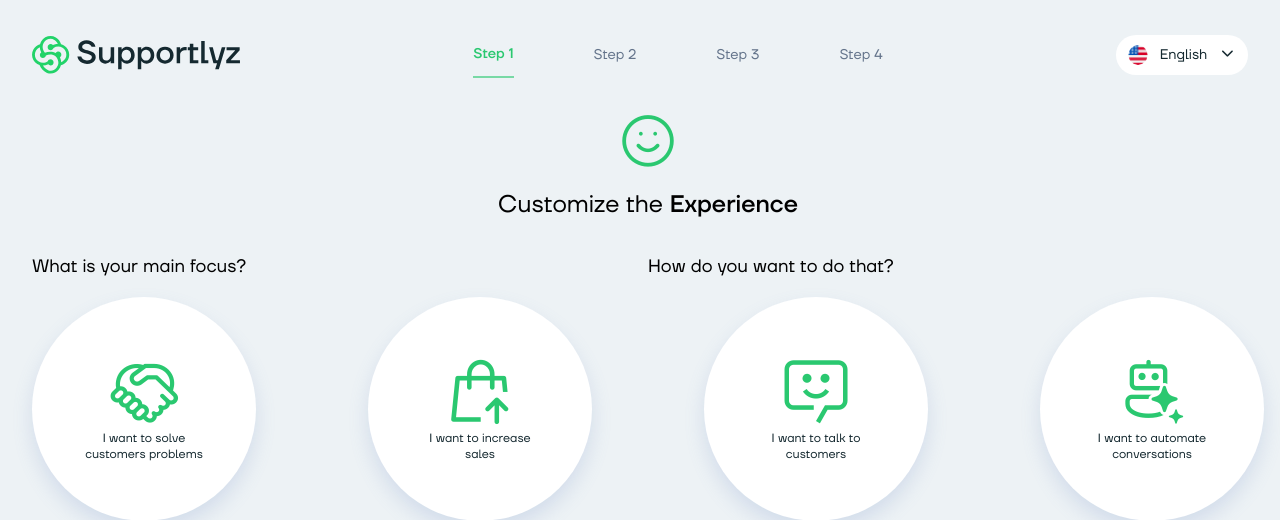
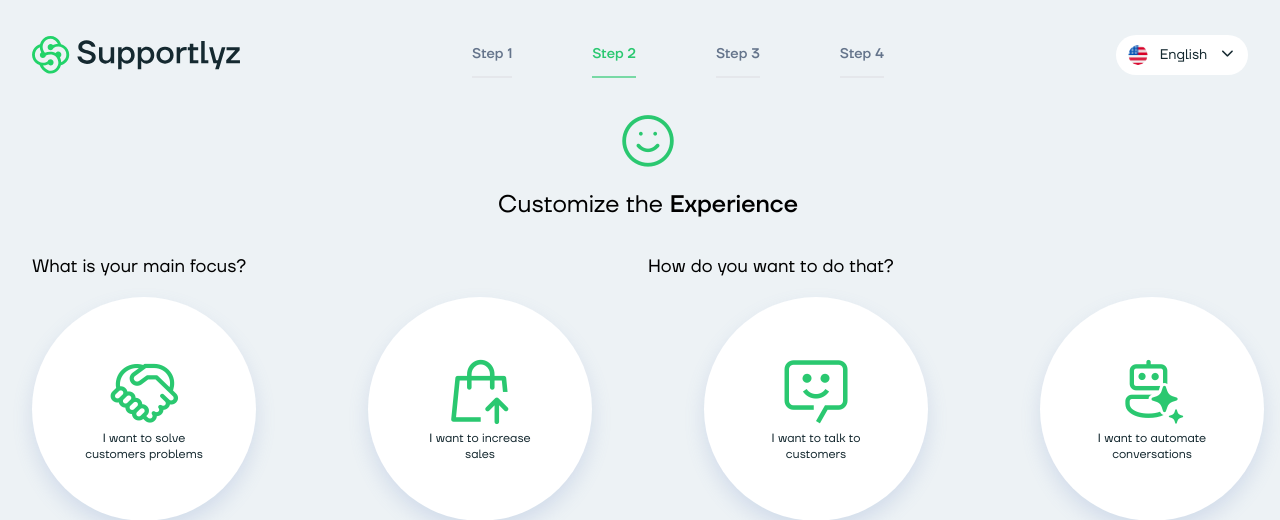
Before and after one commit to jetrix-quantumlabx/supportlyz, a PHP site: page /step-2.php in a window 1280 px wide. Shown: the top 520 px of the page. Run offline with PHP 8.4, Linux system fonts and the light colour scheme.

Commit message:
feat: Add step active status

```diff
--- a/src/assets/css/main.css
+++ b/src/assets/css/main.css
@@ -2923,7 +2923,7 @@ body {
   position: absolute;
   top: -20rem;
   width: 100%;
-  --tw-translate-y: 100%;
+  --tw-translate-y: 10%;
   transform: translate(var(--tw-translate-x), var(--tw-translate-y)) rotate(var(--tw-rotate)) skewX(var(--tw-skew-x)) skewY(var(--tw-skew-y)) scaleX(var(--tw-scale-x)) scaleY(var(--tw-scale-y));
   border-radius: 0.75rem;
   --tw-bg-opacity: 1;
@@ -3902,6 +3902,7 @@ body {
   position: absolute;
   left: 0px;
   top: 110%;
+  z-index: 20;
   width: 100%;
   --tw-translate-y: -50px;
   transform: translate(var(--tw-translate-x), var(--tw-translate-y)) rotate(var(--tw-rotate)) skewX(var(--tw-skew-x)) skewY(var(--tw-skew-y)) scaleX(var(--tw-scale-x)) scaleY(var(--tw-scale-y));
@@ -3925,6 +3926,7 @@ body {
   position: absolute;
   left: 0px;
   top: 110%;
+  z-index: 20;
   width: 100%;
   --tw-translate-y: 0px;
   transform: translate(var(--tw-translate-x), var(--tw-translate-y)) rotate(var(--tw-rotate)) skewX(var(--tw-skew-x)) skewY(var(--tw-skew-y)) scaleX(var(--tw-scale-x)) scaleY(var(--tw-scale-y));
@@ -3988,6 +3990,30 @@ body {
 }
 
 /************* STEPS ***********/
+
+.step-menu-item {
+  cursor: pointer;
+  border-bottom-width: 2px;
+  padding-top: 0.75rem;
+  padding-bottom: 0.75rem;
+  font-size: 0.875rem;
+  line-height: 1.25rem;
+  font-weight: 500;
+}
+
+.step-menu-item-is-active {
+  cursor: pointer;
+  border-bottom-width: 2px;
+  --tw-border-opacity: 1;
+  border-color: rgb(120 217 165 / var(--tw-border-opacity));
+  padding-top: 0.75rem;
+  padding-bottom: 0.75rem;
+  font-size: 0.875rem;
+  line-height: 1.25rem;
+  font-weight: 500;
+  --tw-text-opacity: 1;
+  color: rgb(42 200 112 / var(--tw-text-opacity));
+}
 
 .experience-item {
   position: relative;
--- a/src/assets/js/scripts.js
+++ b/src/assets/js/scripts.js
@@ -375,6 +375,14 @@
     /**
      *************** STEPS ****************
      */
+    const currentUrl = window.location.href;
+    const linkSteps = document.querySelectorAll(".step-menu-item");
+
+    // Itera sobre cada enlace
+    linkSteps.forEach(function (link) {
+      if (link.href === currentUrl) link.classList.add("step-menu-item-is-active");
+    });
+
     const tabHandlers = document.getElementsByClassName("step3-tab");
     const tabContents = document.getElementsByClassName("step3-tab-content");
     const questions = document.querySelector(".questions");
@@ -428,7 +436,6 @@
     };
 
     changeMessage();
-
   }
 
   init();
--- a/src/components/steps/header.php
+++ b/src/components/steps/header.php
@@ -2,10 +2,10 @@
 <div class="flex items-center justify-between p-8 h-[110px]">
   <img src="assets/images/logo.svg" alt="logo" class="w-52">
   <div class="flex items-center gap-20 text-slate-500">
-     <a href="step-1.php" class="py-3 text-sm font-medium border-b-2 cursor-pointer text-secondary-900 border-secondary-500">Step 1</a>
-     <a href="step-2.php" class="py-3 text-sm cursor-pointer">Step 2</a>
-     <a href="step-3.php" class="py-3 text-sm cursor-pointer">Step 3</a>
-     <a href="step-4.php" class="py-3 text-sm cursor-pointer">Step 4</a>
+    <a href="step-1.php" class="step-menu-item">Step 1</a>
+    <a href="step-2.php" class="step-menu-item">Step 2</a>
+    <a href="step-3.php" class="step-menu-item">Step 3</a>
+    <a href="step-4.php" class="step-menu-item">Step 4</a>
   </div>
 
   <!-- Language -->
```
Also changed, not shown: src/assets/css/global.css (+11 -3 lines). Lines whose indentation alone changed are shown as unchanged.
